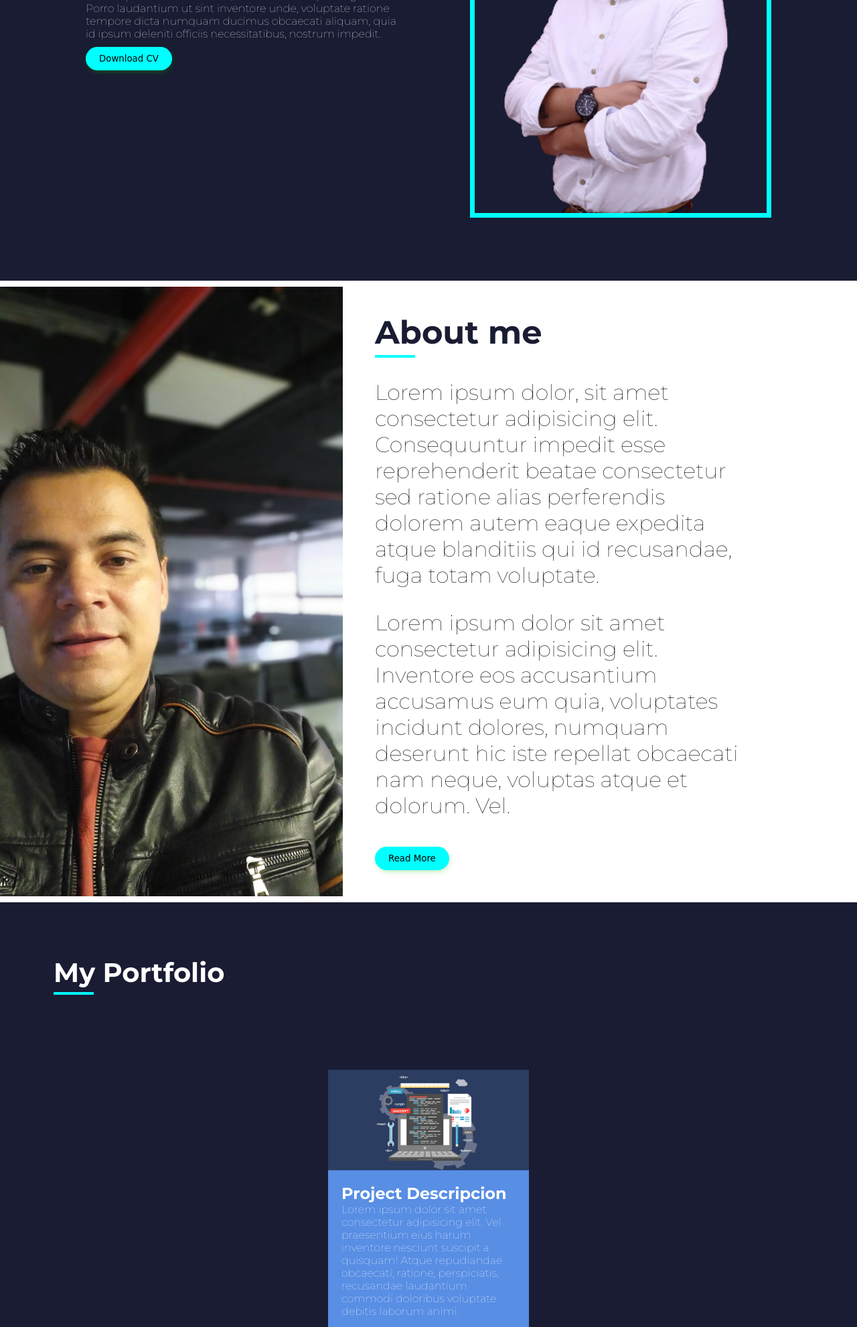
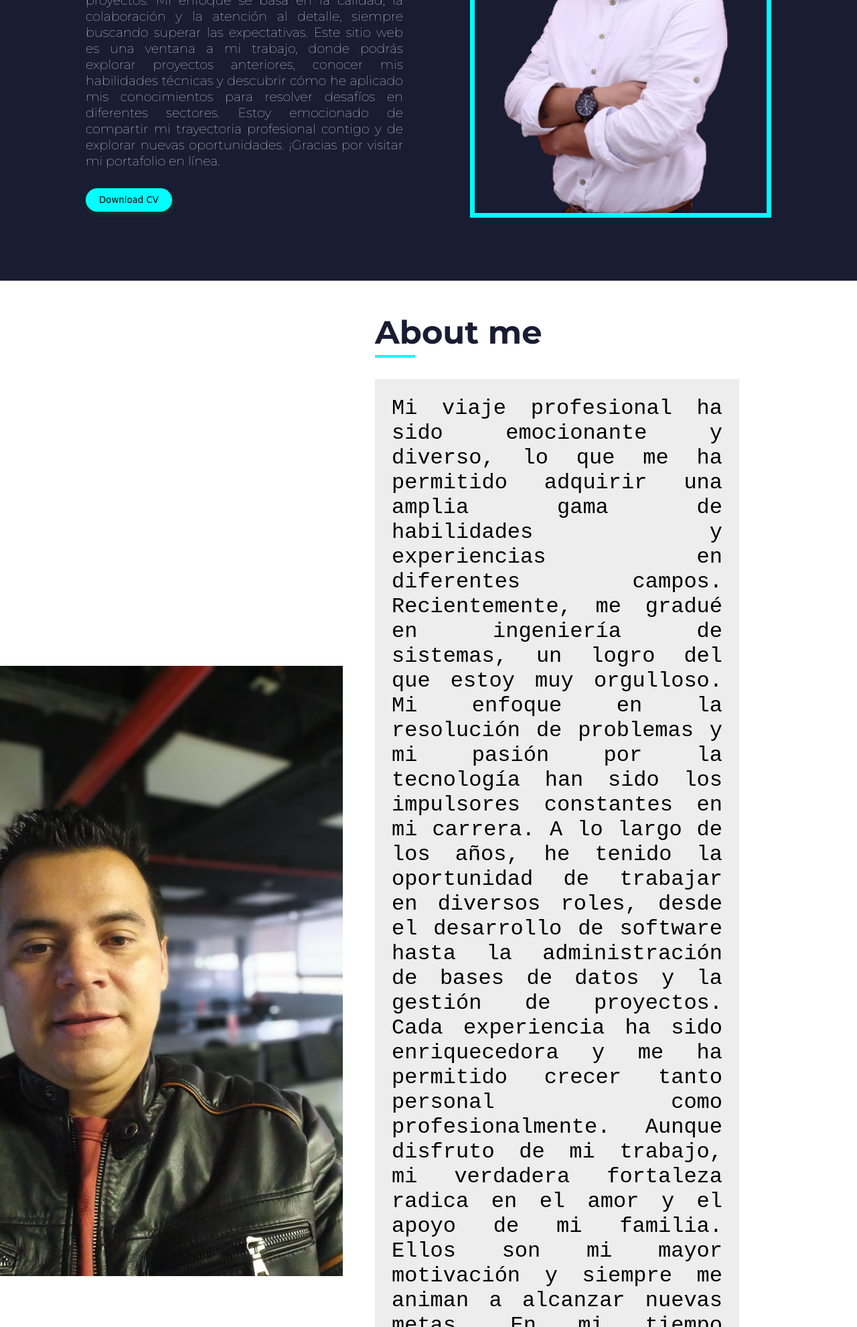
Before and after one commit to sattara1985/Mi-CV, a plain HTML site: page index.html in a window 1280 px wide. Shown: the part 381-2362 px from the top of the page at 67% size. Drawn offline with Linux system fonts and the light colour scheme.

Commit message:
Version 1ra entrega

```diff
--- a/css/styles.css
+++ b/css/styles.css
@@ -64,7 +64,12 @@ body {
 h1{
   font-size: 3em;
 }
-
+.main p{
+  margin-bottom: 1em;
+  font-size: 1.2em;
+ text-align: justify;
+  font-family: Montserrat;
+}
 span{
   color: aqua;
 }
@@ -122,10 +127,12 @@ span{
   margin-bottom: 2em;
 }
 .about p{
+  padding: 25px;
+  background-color: rgb(238, 237, 237);
   margin-bottom: 1em;
   font-size: 2em;
-
-  font-family: Montserrat;
+  text-align: justify;
+  font-family:'Courier New', Courier, monospace;
 }
 
 .portfolio-headings{
--- a/index.html
+++ b/index.html
@@ -18,8 +18,8 @@
         </div>
         <ul class="menu">
           <li><a class="active" href="#">Home</a></li>
-          <li><a href="#">About me</a></li>
-          <li><a href="#">Portafolio</a></li>
+          <li><a href="#about">About me</a></li>
+          <li><a href="#portfolio">Portafolio</a></li>
           <li><a href="#">Contact</a></li>
         </ul>
 
@@ -27,8 +27,8 @@
     </header>
     <main class="main">
       <div class="infor-content">
-        <h1>I'm <span>Steven</span> Attara</h1>
-        <p>Lorem ipsum dolor sit amet, consectetur adipisicing elit. Porro laudantium ut sint inventore unde, voluptate ratione tempore dicta numquam ducimus obcaecati aliquam, quia id ipsum deleniti officiis necessitatibus, nostrum impedit.</p>
+        <h1>Soy <span>Steven</span> Attara</h1>
+        <p>Ingeniero de sistemas apasionado por la tecnología y la resolución de problemas. Mi objetivo es crear soluciones innovadoras y eficientes que impulsen el crecimiento de las organizaciones y mejoren la experiencia de los usuarios. Con una sólida formación académica y años de experiencia en el campo, he adquirido un amplio conocimiento en desarrollo de software, administración de bases de datos y gestión de proyectos. Mi enfoque se basa en la calidad, la colaboración y la atención al detalle, siempre buscando superar las expectativas. Este sitio web es una ventana a mi trabajo, donde podrás explorar proyectos anteriores, conocer mis habilidades técnicas y descubrir cómo he aplicado mis conocimientos para resolver desafíos en diferentes sectores. Estoy emocionado de compartir mi trayectoria profesional contigo y de explorar nuevas oportunidades. ¡Gracias por visitar mi portafolio en línea.</p>
         <a download href="./img/19cv.pdf"><BUtton class="download-cv">Download CV</BUtton></a>
       </div>
       <img src="./img/steven-sf.png" alt="imagen de steven attara">
@@ -39,15 +39,19 @@
   <div class="about">
     <img src="./img/about-2.jpeg" alt=""steven attara retrato>
 
-  <div class="about-info">
+  <div class="about-info" id="about">
     <h2>About me</h2>
     <div class="divider"></div>
-    <p>Lorem ipsum dolor, sit amet consectetur adipisicing elit. Consequuntur impedit esse reprehenderit beatae consectetur sed ratione alias perferendis dolorem autem eaque expedita atque blanditiis qui id recusandae, fuga totam voluptate.</p>
-    <p>Lorem ipsum dolor sit amet consectetur adipisicing elit. Inventore eos accusantium accusamus eum quia, voluptates incidunt dolores, numquam deserunt hic iste repellat obcaecati nam neque, voluptas atque et dolorum. Vel.</p>
+    <p>Mi viaje profesional ha sido emocionante y diverso, lo que me ha permitido adquirir una amplia gama de habilidades y experiencias en diferentes campos. Recientemente, me gradué en ingeniería de sistemas, un logro del que estoy muy orgulloso.
+
+      Mi enfoque en la resolución de problemas y mi pasión por la tecnología han sido los impulsores constantes en mi carrera. A lo largo de los años, he tenido la oportunidad de trabajar en diversos roles, desde el desarrollo de software hasta la administración de bases de datos y la gestión de proyectos. Cada experiencia ha sido enriquecedora y me ha permitido crecer tanto personal como profesionalmente.
+
+      Aunque disfruto de mi trabajo, mi verdadera fortaleza radica en el amor y el apoyo de mi familia. Ellos son mi mayor motivación y siempre me animan a alcanzar nuevas metas. En mi tiempo libre, disfruto compartir momentos especiales con ellos, ya sea explorando la naturaleza, disfrutando de actividades al aire libre o simplemente relajándonos juntos en casa.</p>
+
     <button class="download-cv">Read More</button>
   </div>
 </div>
-<div class="portfolio">
+<div class="portfolio" id="portfolio">
   <div class="portfolio-headings">
     <h2>My Portfolio</h2>
     <div class="divider"></div>
@@ -57,11 +61,11 @@
       <div class="card_img">
       </div>
       <div class="card_title">
-        <h2>Project Descripcion</h2>
-        <p>Lorem ipsum dolor sit amet consectetur adipisicing elit. Vel praesentium eius harum inventore nesciunt suscipit a quisquam! Atque repudiandae obcaecati, ratione, perspiciatis, recusandae laudantium commodi doloribus voluptate debitis laborum animi.</p>
+        <h2>Clon-Google</h2>
+        <p>Esta es un Clon de google donde practico mis ocnocimientos de html y Css para realizar una clonacion al buscar de google.</p>
       </div>
       <div class="card_projects-links">
-        <a href="">
+        <a href="https://github.com/sattara1985/Copia-google.git">
           <i class="fa-brands fa-github"></i>
         </a>
         <a href="">
```
Also changed, not shown: index2.html (deleted, +0 -12 lines), img/about.png (deleted), img/img-opacity50.png (deleted), img/pexels-photo-1516680-removebg-preview.png (deleted).
